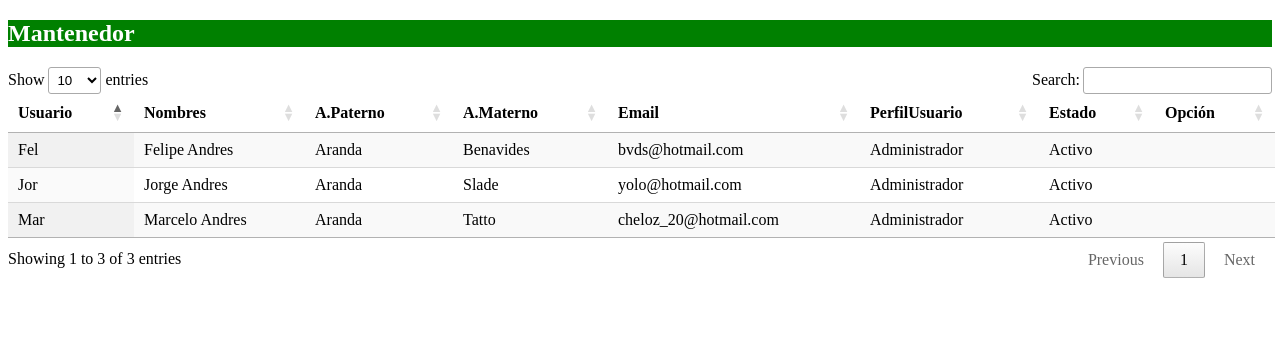
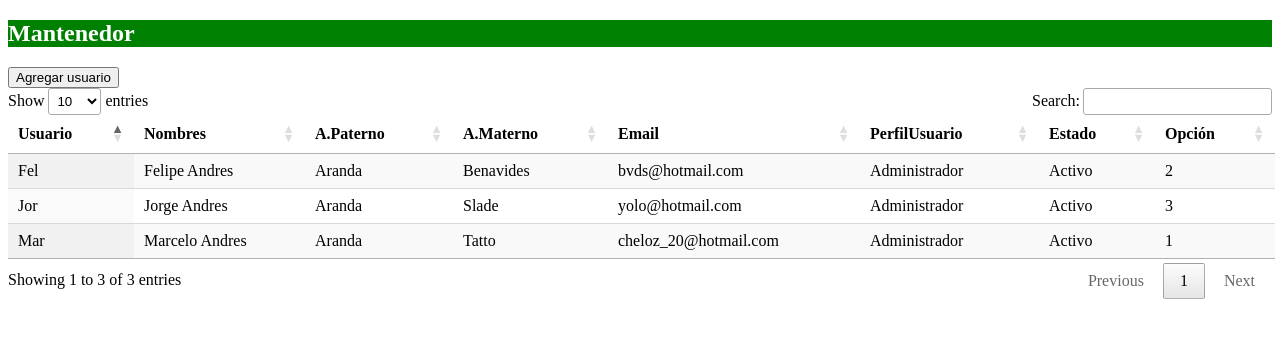
Before and after one commit to M-Aranda/testPHPKamal, a PHP site: page /mantenedor.php in a window 1280 px wide. Shown: the part 26-364 px from the top of the page. Run offline with PHP 8.4, Linux system fonts and the light colour scheme; data comes from the database, SQL or seed files in the repository; some libraries are stand-ins or nearby versions.

Commit message:
Se envia id de usuario por json tambien

```diff
--- a/view/mantenedor.php
+++ b/view/mantenedor.php
@@ -73,6 +73,8 @@ and open the template in the editor.
         <div class="box">
             <h2  id="TituloMantenedor" style="color:white"> Mantenedor </h2>
 
+            <button onclick="agregarUsuario()">Agregar usuario</button>
+
             <table id="tablaUsuarios" class="display">
 <!--                <thead>
                     <tr>
@@ -133,8 +135,6 @@ console.log(dataSet)
 
 
 
-
-
 $(document).ready(function() {
     $('#tablaUsuarios').DataTable( {
         data: dataSet,
@@ -146,7 +146,7 @@ $(document).ready(function() {
             { data: "Email" },
             { data: "Perfil Usuario" },
             { data: "Estado" },
-            { title: "Opción" }
+            { data: "id_usuario" }
         ],
           "columnDefs": [
     { "title": "Usuario", "targets": 0 },
@@ -156,11 +156,19 @@ $(document).ready(function() {
     { "title": "Email", "targets": 4 },
     { "title": "PerfilUsuario", "targets": 5 },
     { "title": "Estado", "targets": 6 },
+    { "title": "Opción", "targets": 7 },
   ]
     } );
 } );
 
-            /*     Swal.fire({
+
+
+function agregarUsuario(){
+
+}
+
+/*
+                Swal.fire({
              title: 'Agregar usuario',
              html: `<input type="text" id="usuario" class="swal2-input" placeholder="ej: usuario31">
              <input type="text" id="nombres" class="swal2-input" placeholder="ej: Feliper Andres">
@@ -180,8 +188,8 @@ $(document).ready(function() {
              cancelButton: 'Volver'
              )}
 
+         */
 
-             */
 
         </script>
 
```
